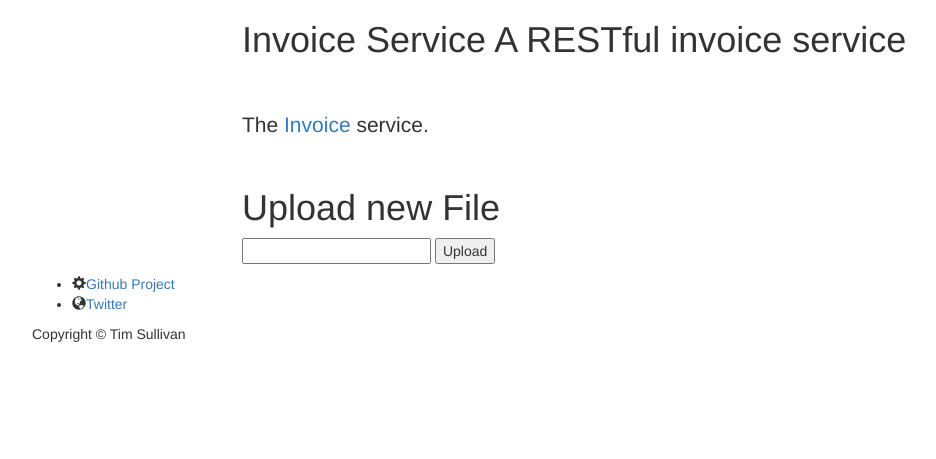
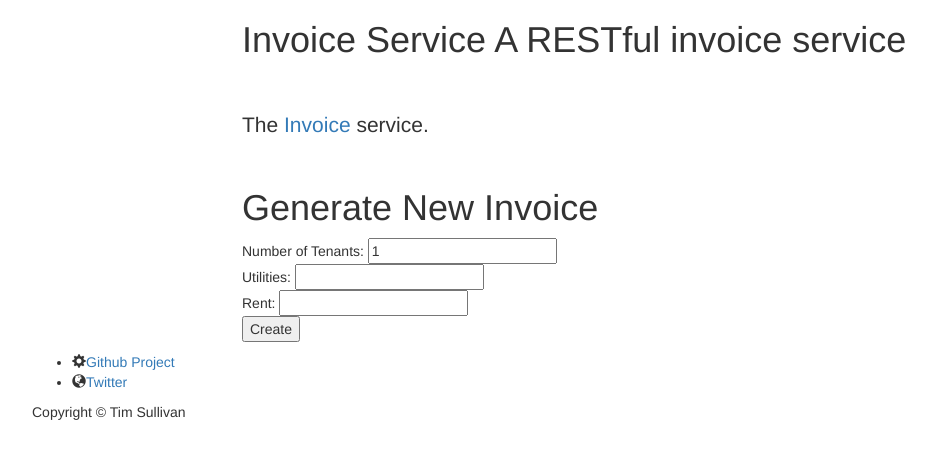
Before and after one commit to tjsullivan1/invoice-generator, a FastAPI app: page / in a window 1280 px wide. Shown: the top 459 px of the page, without its empty margins (23-959 px from the left). Run offline with FastAPI, Linux system fonts and the light colour scheme; some libraries are stand-ins or nearby versions.

Commit message:
working through proper format for index page

```diff
--- a/src/templates/home/index.html
+++ b/src/templates/home/index.html
@@ -12,10 +12,12 @@
         The <a href="https://tjsullivan1.github.io/">Invoice</a> service.<br>
         <br>
 
-        <h1>Upload new File</h1>
-        <form method=post enctype=multipart/form-data action='/api/files'>
-            <input type=input name=file>
-            <input type=submit value=Upload>
+        <h1>Generate New Invoice</h1>
+        <form method=post action='/api/invoice'>
+            Number of Tenants: <input type="number" name="tenants" value="1"><br>
+            Utilities: <input type=float name=utilities><br />
+            Rent: <input type="float" name=rent><br />
+            <input type=submit value=Create>
         </form>
 
     </p>
```
